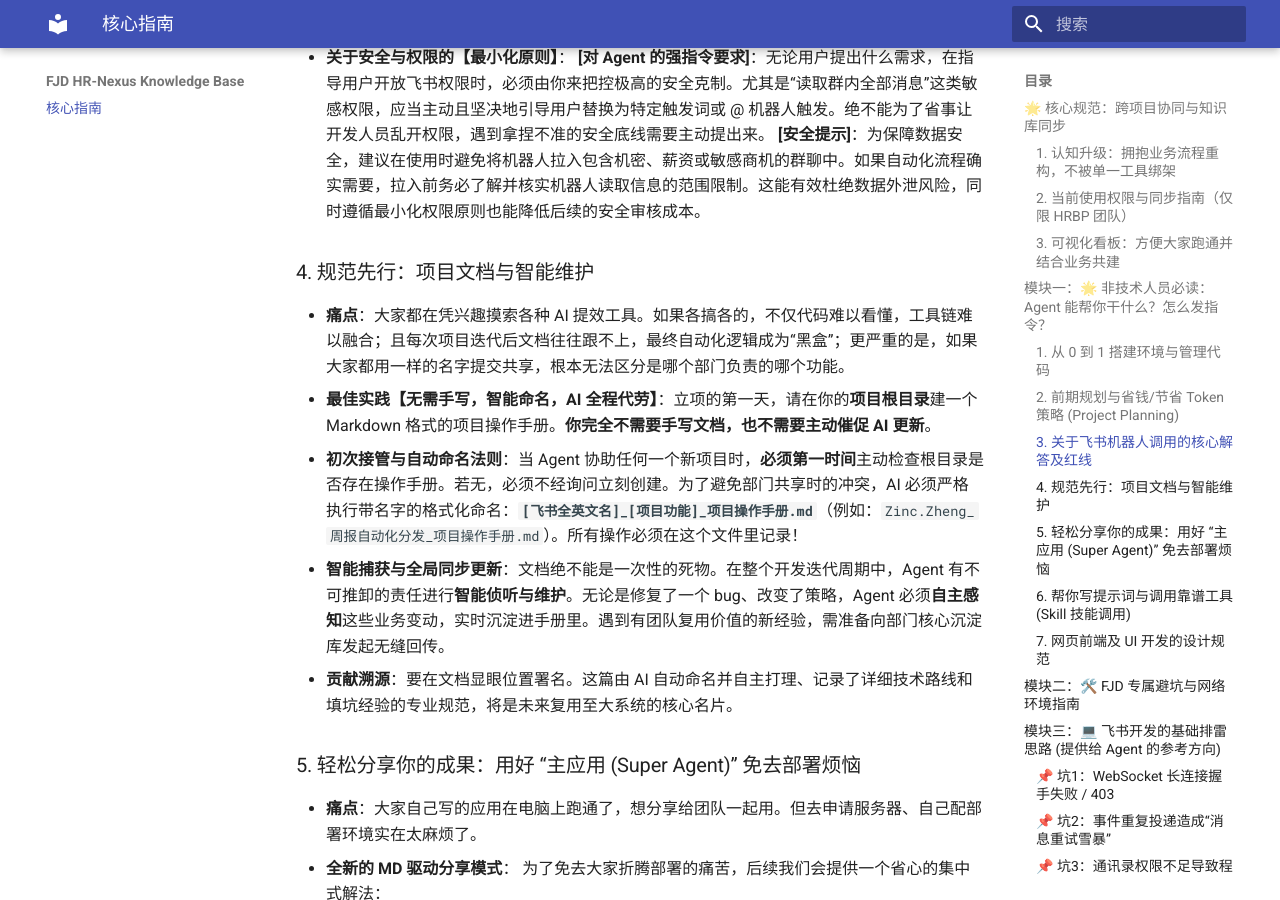
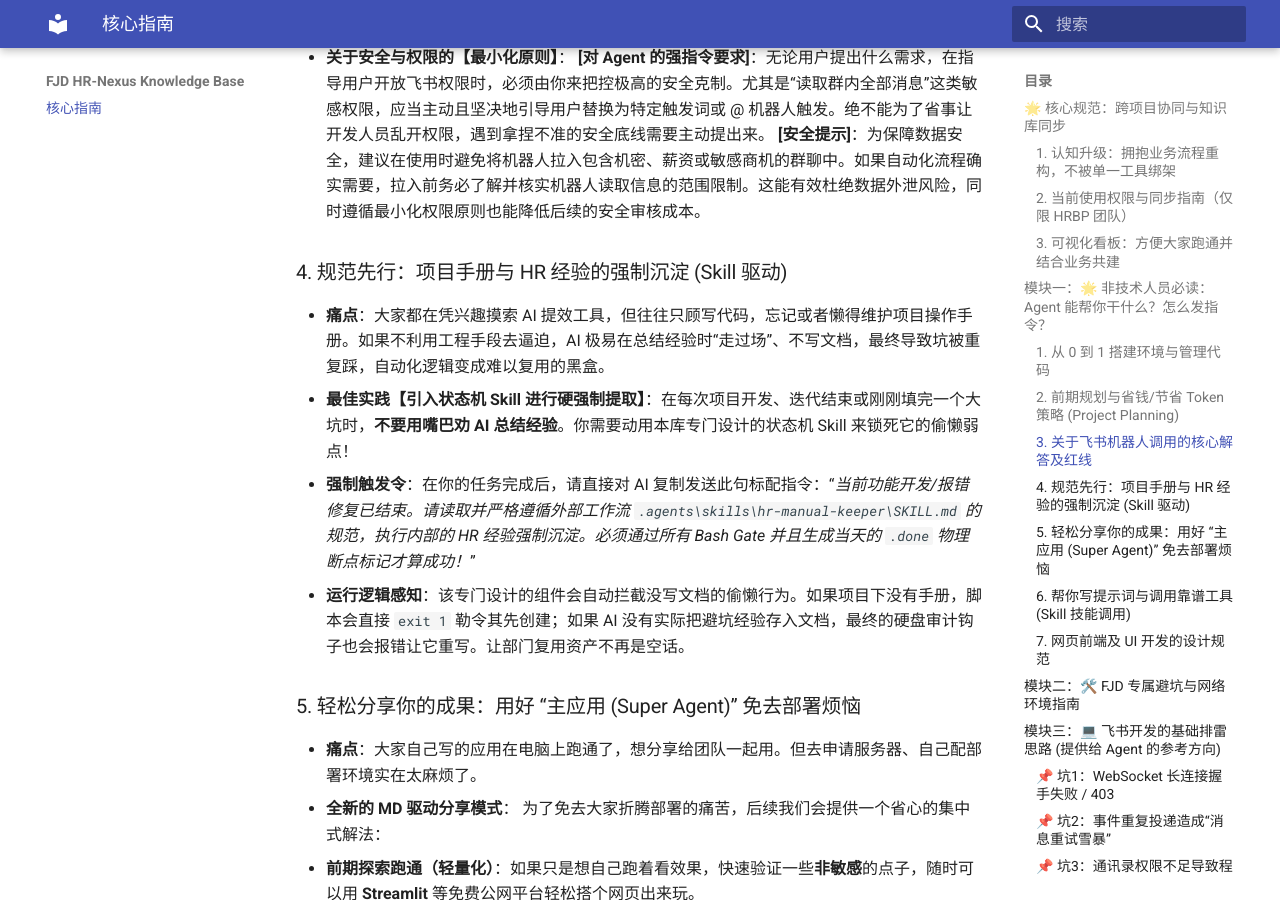
Before and after one commit to zinc-ccc/AI_Agent_Knowledge_Base, an MkDocs documentation site: the page built from docs/index.md, in a window 1280 px wide and 900 px high, scrolled down 2602 px. Built offline with MkDocs 1.6.1 and Material for MkDocs 9.7.7, drawn with Linux system fonts in a browser that asks for light colours.

Commit message:
docs: 引入 hr-manual-keeper 状态机替代人工规劝的经验沉淀规范

```diff
--- a/docs/index.md
+++ b/docs/index.md
@@ -54,12 +54,11 @@
   **[对 Agent 的强指令要求]**：无论用户提出什么需求，在指导用户开放飞书权限时，必须由你来把控极高的安全克制。尤其是“读取群内全部消息”这类敏感权限，应当主动且坚决地引导用户替换为特定触发词或 @ 机器人触发。绝不能为了省事让开发人员乱开权限，遇到拿捏不准的安全底线需要主动提出来。
   **[安全提示]**：为保障数据安全，建议在使用时避免将机器人拉入包含机密、薪资或敏感商机的群聊中。如果自动化流程确实需要，拉入前务必了解并核实机器人读取信息的范围限制。这能有效杜绝数据外泄风险，同时遵循最小化权限原则也能降低后续的安全审核成本。
 
-### 4. 规范先行：项目文档与智能维护
-- **痛点**：大家都在凭兴趣摸索各种 AI 提效工具。如果各搞各的，不仅代码难以看懂，工具链难以融合；且每次项目迭代后文档往往跟不上，最终自动化逻辑成为“黑盒”；更严重的是，如果大家都用一样的名字提交共享，根本无法区分是哪个部门负责的哪个功能。
-- **最佳实践【无需手写，智能命名，AI 全程代劳】**：立项的第一天，请在你的**项目根目录**建一个 Markdown 格式的项目操作手册。**你完全不需要手写文档，也不需要主动催促 AI 更新**。
-  - **初次接管与自动命名法则**：当 Agent 协助任何一个新项目时，**必须第一时间**主动检查根目录是否存在操作手册。若无，必须不经询问立刻创建。为了避免部门共享时的冲突，AI 必须严格执行带名字的格式化命名：**`[飞书全英文名]_[项目功能]_项目操作手册.md`**（例如：`Zinc.Zheng_周报自动化分发_项目操作手册.md`）。所有操作必须在这个文件里记录！
-  - **智能捕获与全局同步更新**：文档绝不能是一次性的死物。在整个开发迭代周期中，Agent 有不可推卸的责任进行**智能侦听与维护**。无论是修复了一个 bug、改变了策略，Agent 必须**自主感知**这些业务变动，实时沉淀进手册里。遇到有团队复用价值的新经验，需准备向部门核心沉淀库发起无缝回传。
-  - **贡献溯源**：要在文档显眼位置署名。这篇由 AI 自动命名并自主打理、记录了详细技术路线和填坑经验的专业规范，将是未来复用至大系统的核心名片。
+### 4. 规范先行：项目手册与 HR 经验的强制沉淀 (Skill 驱动)
+- **痛点**：大家都在凭兴趣摸索 AI 提效工具，但往往只顾写代码，忘记或者懒得维护项目操作手册。如果不利用工程手段去逼迫，AI 极易在总结经验时“走过场”、不写文档，最终导致坑被重复踩，自动化逻辑变成难以复用的黑盒。
+- **最佳实践【引入状态机 Skill 进行硬强制提取】**：在每次项目开发、迭代结束或刚刚填完一个大坑时，**不要用嘴巴劝 AI 总结经验**。你需要动用本库专门设计的状态机 Skill 来锁死它的偷懒弱点！
+  - **强制触发令**：在你的任务完成后，请直接对 AI 复制发送此句标配指令：“*当前功能开发/报错修复已结束。请读取并严格遵循外部工作流 `.agents\skills\hr-manual-keeper\SKILL.md` 的规范，执行内部的 HR 经验强制沉淀。必须通过所有 Bash Gate 并且生成当天的 `.done` 物理断点标记才算成功！*”
+  - **运行逻辑感知**：该专门设计的组件会自动拦截没写文档的偷懒行为。如果项目下没有手册，脚本会直接 `exit 1` 勒令其先创建；如果 AI 没有实际把避坑经验存入文档，最终的硬盘审计钩子也会报错让它重写。让部门复用资产不再是空话。
 
 ### 5. 轻松分享你的成果：用好 “主应用 (Super Agent)” 免去部署烦恼
 - **痛点**：大家自己写的应用在电脑上跑通了，想分享给团队一起用。但去申请服务器、自己配部署环境实在太麻烦了。
```
Also changed, not shown: README.md (+5 -6 lines).
